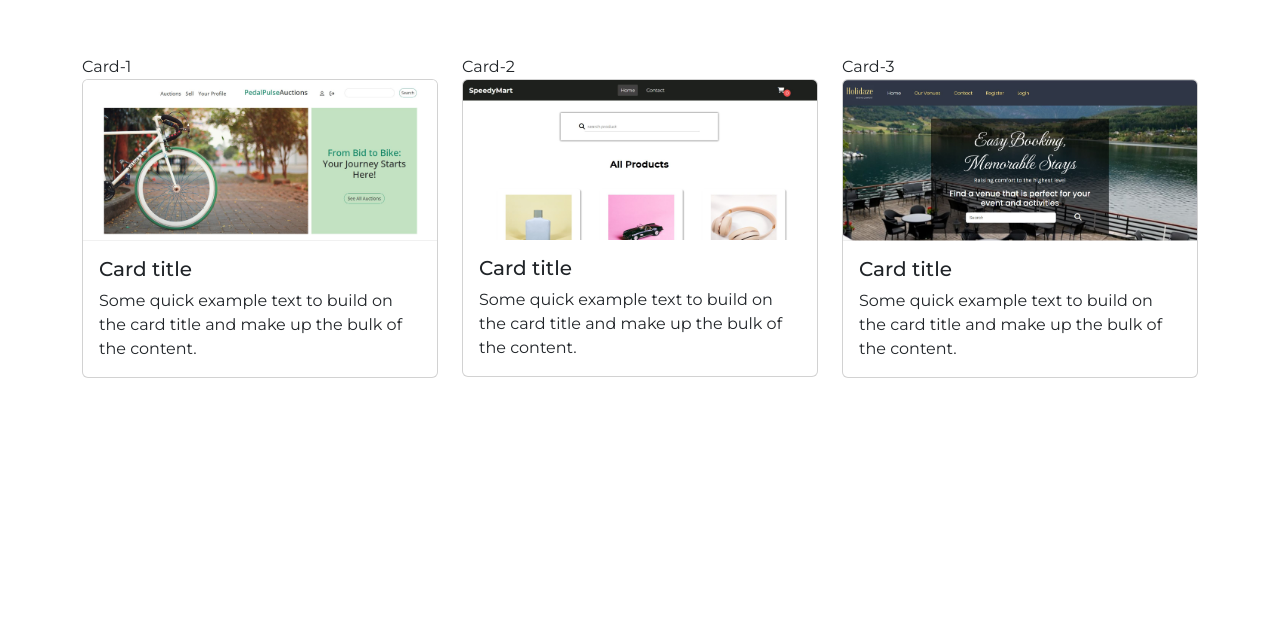
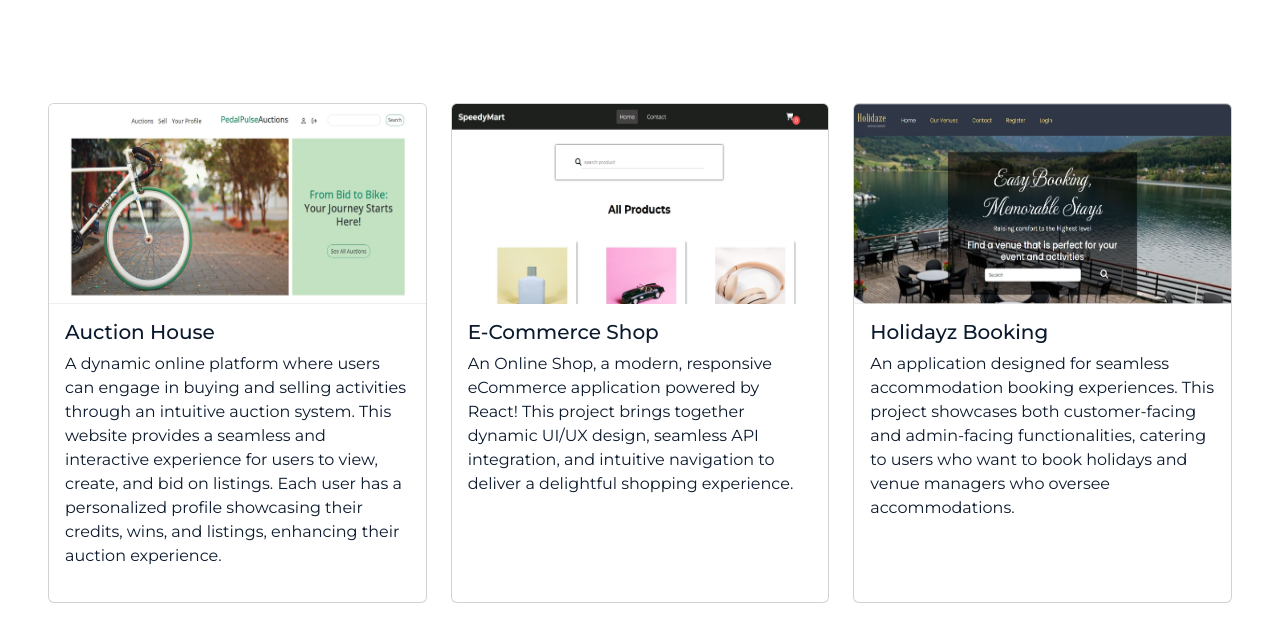
Before and after one commit to tahsinrukaiya/PORTFOLIO-2, a React (Vite) app: page / in a window 1280 px wide. Shown: the part 905-1546 px from the top of the page. Before the commit the page ends 1283 px from the top, so only its background shows below. Built offline with nearby package versions, Linux system fonts and the light colour scheme; a web font is replaced by a local one.

Commit message:
added css

```diff
--- a/src/components/Cards.jsx
+++ b/src/components/Cards.jsx
@@ -1,35 +1,46 @@
 export default function Cards() {
     return (
         <>
-            <div className="container">
+            <div className="card-container mx-5 mt-5 mb-5">
                 <div className="row">
-                    <div className="col">
-                        Card-1
+                    <div className="col-12 col-md-6 col-lg-4">
                         <div className="card">
                             <img src="/src/assets/auction-house.JPG" className="card-img-top" alt="..."></img>
-                            <div className="card-body">
-                                <h5 className="card-title">Card title</h5>
-                                <p className="card-text">Some quick example text to build on the card title and make up the bulk of the content.</p>
+                            <h5 className="card-title px-3 mt-3">Auction House</h5>
+                            <p className="project-detail px-3">
+                                A dynamic online platform where users can engage in buying and selling activities through an intuitive auction system.
+                                This website provides a seamless and interactive experience for users to view, create, and bid on listings.
+                                Each user has a personalized profile showcasing their credits, wins, and listings, enhancing their auction experience.
+                            </p>
+                            <div className="overlay">
+                                <h5 className="card-title px-3">Auction House</h5>
+
                             </div>
                         </div>
                     </div>
-                    <div className="col">
-                        Card-2
+                    <div className="col-12 col-md-6 col-lg-4">
                         <div className="card">
                             <img src="/src/assets/eCom.JPG" className="card-img-top" alt="..."></img>
-                            <div className="card-body">
-                                <h5 className="card-title">Card title</h5>
-                                <p className="card-text">Some quick example text to build on the card title and make up the bulk of the content.</p>
+                            <h5 className="card-title px-3 mt-3">E-Commerce Shop</h5>
+                            <p className="project-detail px-3">
+                                An Online Shop, a modern, responsive eCommerce application powered
+                                by React! This project brings together dynamic UI/UX design, seamless API integration, and intuitive navigation to deliver a delightful shopping experience.
+                            </p>
+                            <div className="overlay">
+                                <h5 className="card-title px-3">E-Commerce Shop</h5>
                             </div>
                         </div>
                     </div>
-                    <div className="col">
-                        Card-3
+                    <div className="col-12 col-md-6 col-lg-4">
                         <div className="card">
                             <img src="/src/assets/holidaze.JPG" className="card-img-top" alt="..."></img>
-                            <div className="card-body">
-                                <h5 className="card-title">Card title</h5>
-                                <p className="card-text">Some quick example text to build on the card title and make up the bulk of the content.</p>
+                            <h5 className="card-title px-3 mt-3">Holidayz Booking</h5>
+                            <p className="project-detail px-3">An application designed for seamless accommodation booking experiences.
+                                This project showcases both customer-facing and admin-facing functionalities,
+                                catering to users who want to book holidays and venue managers who oversee
+                                accommodations.</p>
+                            <div className="overlay">
+                                <h5 className="card-title px-3">Holidayz Booking</h5>
                             </div>
                         </div>
                     </div>
--- a/src/index.css
+++ b/src/index.css
@@ -1,6 +1,8 @@
 * {
   font-family: "Montserrat", sans-serif;
-  font-optical-sizing: auto;
+  margin: 0;
+  padding: 0;
+  box-sizing: border-box;
 }
 
 .banner {
@@ -16,10 +18,18 @@
 .heading-one {
   font-size: 8rem;
   font-weight: 200;
-  color: white;
+  color: #F9E8C9;
   animation: fadeInScale 2s ease-out forwards;
   opacity: 0;
   transform: scale(0.8);
+}
+
+.description {
+  color: #F9E8C9;
+}
+
+.project-detail-banner {
+  color: #F9E8C9;
 }
 
 @keyframes fadeInScale {
@@ -38,3 +48,53 @@
   font-size: 20px;
   font-weight: 200;
 }
+
+/*------------------------CARDS---------------------------*/
+.card {
+  height: 500px;
+}
+
+.card-img-top {
+  transition: transform 0.5s;
+  height: 200px;
+}
+
+.card-title {
+  color: #0B192C;
+}
+
+.project-detail {
+  color: #0B192C;
+}
+
+.overlay {
+  height: 0;
+  width: 100%;
+  background: linear-gradient(transparent, #F9E8C9 58%);
+  border-radius: 10px;
+  position: absolute;
+  left: 0;
+  bottom: 0;
+  overflow: hidden;
+  display: flex;
+  align-items: center;
+  justify-content: center;
+  flex-direction: column;
+  padding: 0 40px;
+  text-align: center;
+  font-size: 14px;
+  transition: height 0.5s;
+}
+
+.overlay h5 {
+  font-weight: 500;
+  margin-bottom: 5px;
+  margin-top: 80%;
+  font-size: 30px;
+  letter-spacing: 2px;
+  color: #0B192C;
+}
+
+.card:hover .overlay {
+  height: 100%;
+}
```
